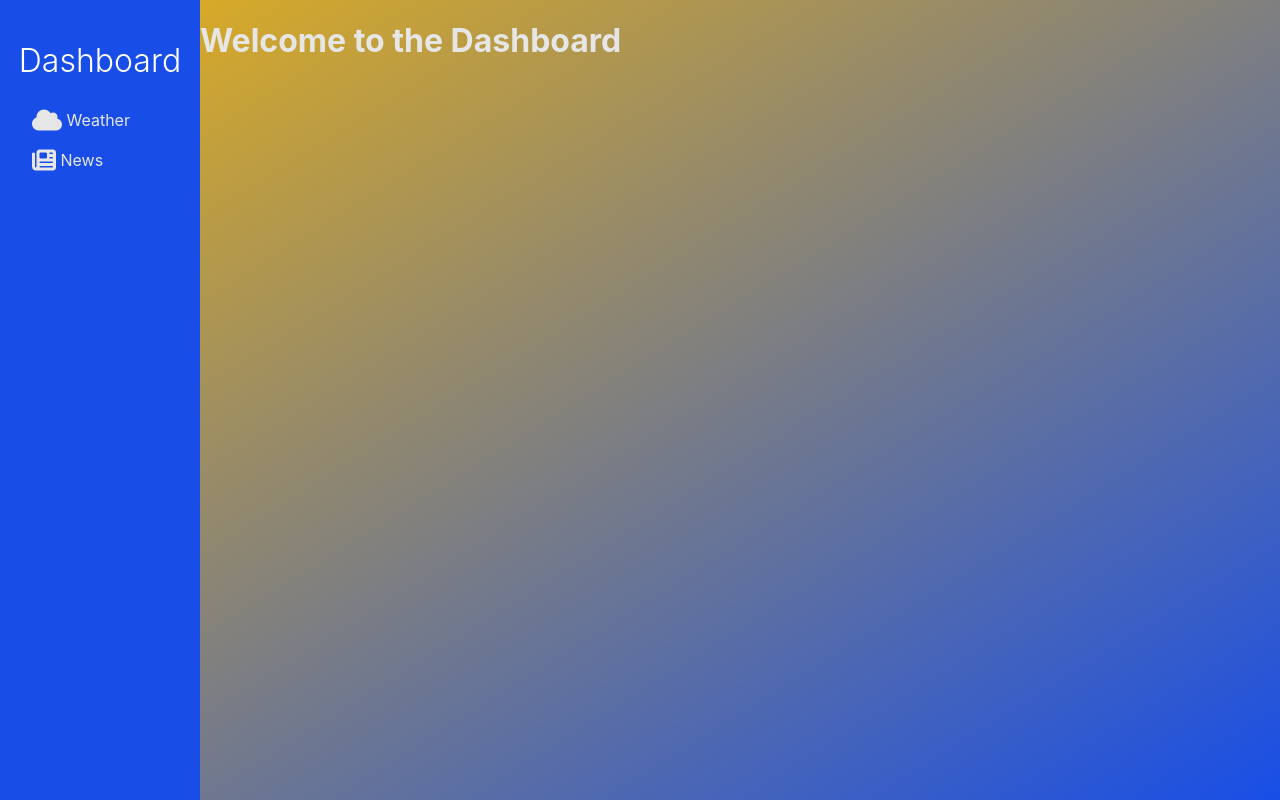
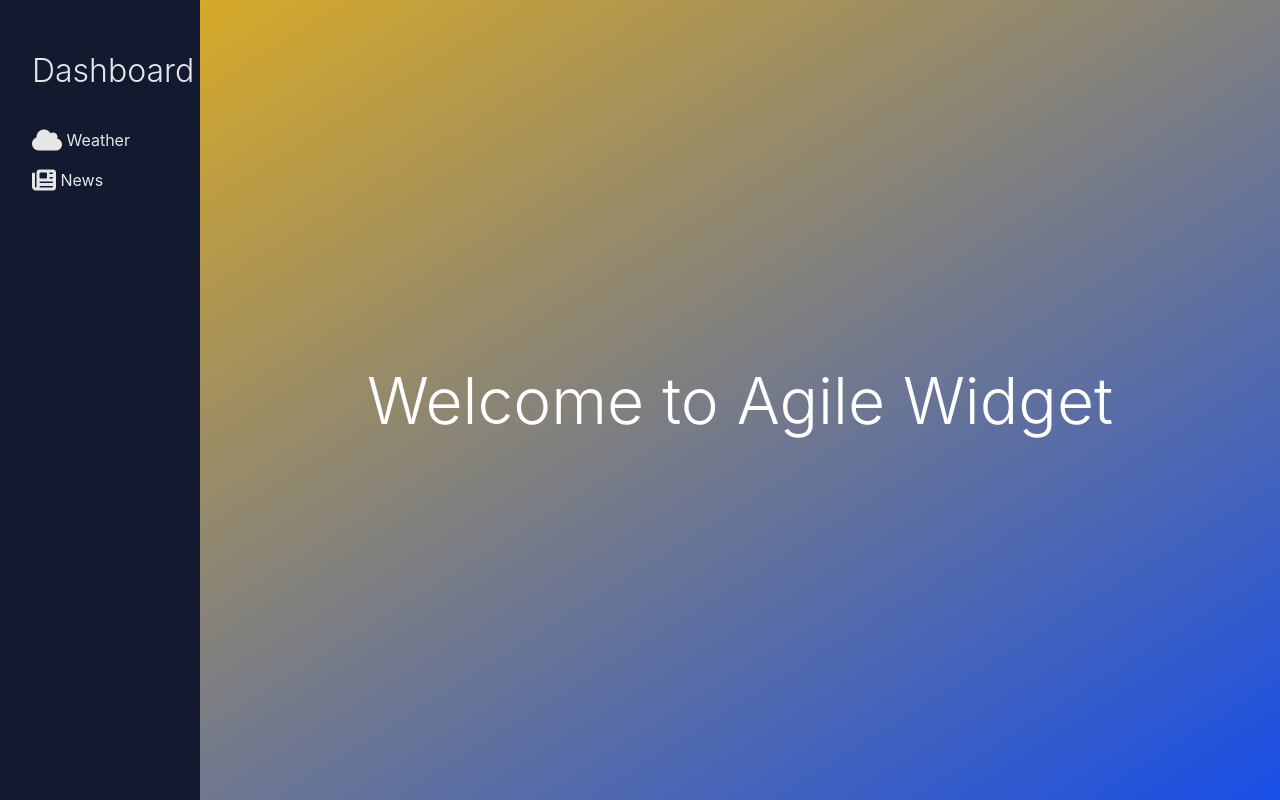
Before and after one commit to Vertulis/agile-widget, a React (Vite) app: page / in a window 1280 px wide. Built offline with nearby package versions, Linux system fonts and the light colour scheme.

Commit message:
Added a separate home page and made the "Dashboard" text in the navbar link to the home page

```diff
--- a/src/App.jsx
+++ b/src/App.jsx
@@ -3,6 +3,7 @@ import { BrowserRouter, Route, Routes } from 'react-router-dom';
 import NewsWidget from './Components/NewsWidget';
 import WeatherWidget from './Components/WeatherWidget';
 import Navbar from './Components/Navbar';
+import Home from './Pages/Home.jsx';
 
 function App() {
     return (
@@ -12,7 +13,7 @@ function App() {
                 <Routes>
                     <Route path='/newsWidget' element={<NewsWidget />} />
                     <Route path='/weatherWidget' element={<WeatherWidget />} />
-                    <Route path='/' element={<h1>Welcome to the Dashboard</h1>} />
+                    <Route path='/' element={<Home />} />
                 </Routes>
             </div>
         </BrowserRouter>
--- a/src/Components/Navbar.jsx
+++ b/src/Components/Navbar.jsx
@@ -4,7 +4,10 @@ import style from '../Modules/Navbar.module.css'
 export default function Navbar(){
     return(
         <div className={style.navbar}>
-            <h1 className={style.dashboardHeading}>Dashboard</h1>
+
+            <NavLink to="/" className={style.dashboardHeading}>
+                <h1 className={style.dashboardHeading} >Dashboard</h1>
+            </NavLink>
             <ul>
                 <li>
                     <NavLink to="/weatherWidget" className={({ isActive }) => (isActive ? style.active : '')}>
--- /dev/null
+++ b/src/Modules/Home.module.css
@@ -0,0 +1,11 @@
+.greeting{
+    font-size: 4rem;
+    font-weight: 300;
+    color: white;
+}
+.homeContainer{
+    height: 100vh;
+    display: flex;
+    justify-content: center;
+    align-items: center;
+}
--- a/src/Modules/Navbar.module.css
+++ b/src/Modules/Navbar.module.css
@@ -6,7 +6,7 @@
   left: 0;
   overflow-x: hidden;
   padding-top: 20px;
-  background-color: #184EE7;
+  background-color: hsl(224, 44%, 13%);
   color: hsl(0, 0%, 100%);
 }
 
@@ -29,17 +29,14 @@
 }
 
 .navbar a.active {
-  background-color: #E7B118;
-  color: hsl(0, 0%, 95%);
+  color: #E7B118;
 }
 
 .navbar a:hover {
-  color: hsl(0, 0%, 100%);
-  background-color: #E7B118;
+  color: #E7B118;
 }
 
 .dashboardHeading {
   font-weight: 300;
-  margin-bottom: 20px;
-  text-align: center;
+  margin-bottom: 10px;
 }
--- /dev/null
+++ b/src/Pages/Home.jsx
@@ -0,0 +1,10 @@
+import styles from '../Modules/Home.module.css'
+function Home(){
+    return(
+        <div className={styles.homeContainer}>
+            <h1 className={styles.greeting}>Welcome to Agile Widget</h1>
+        </div>
+    );
+}
+
+export default Home
```
